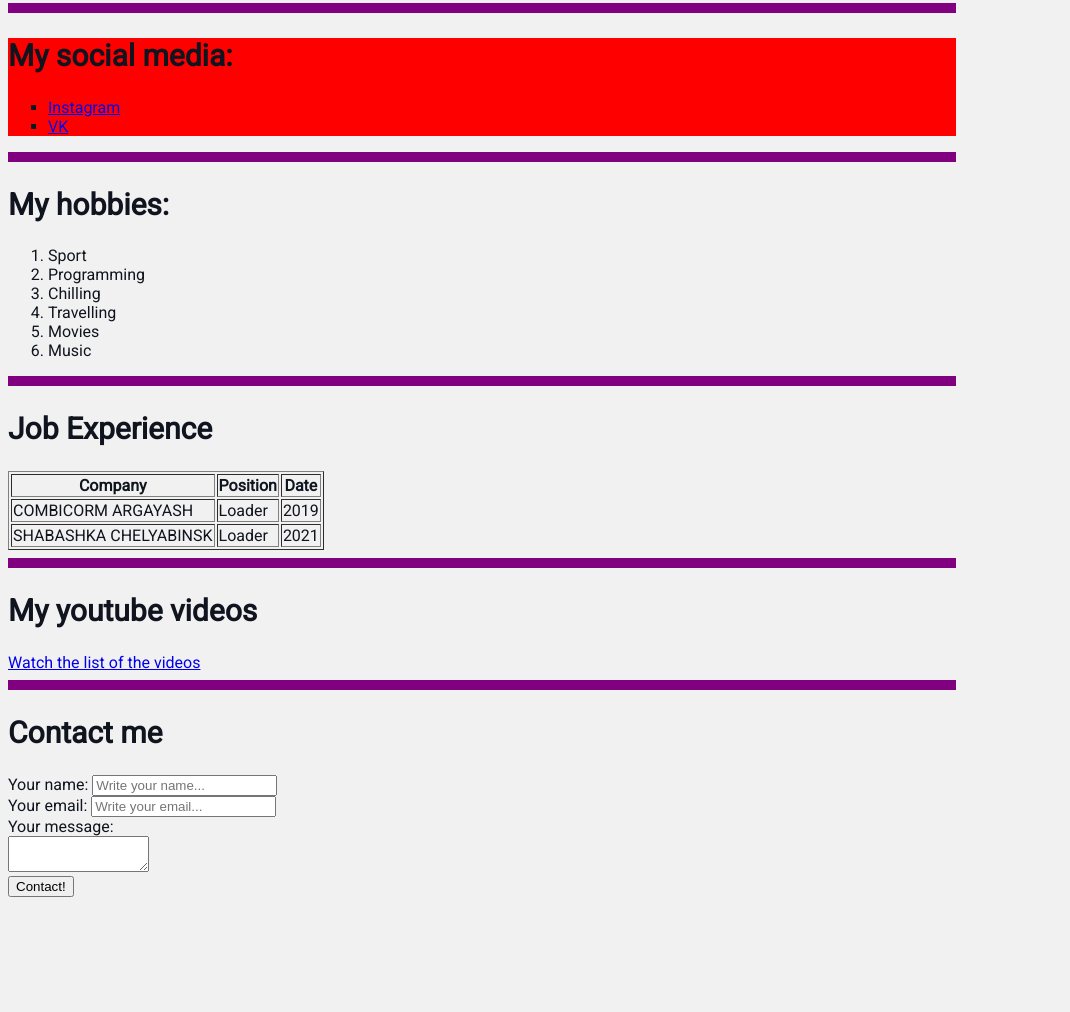
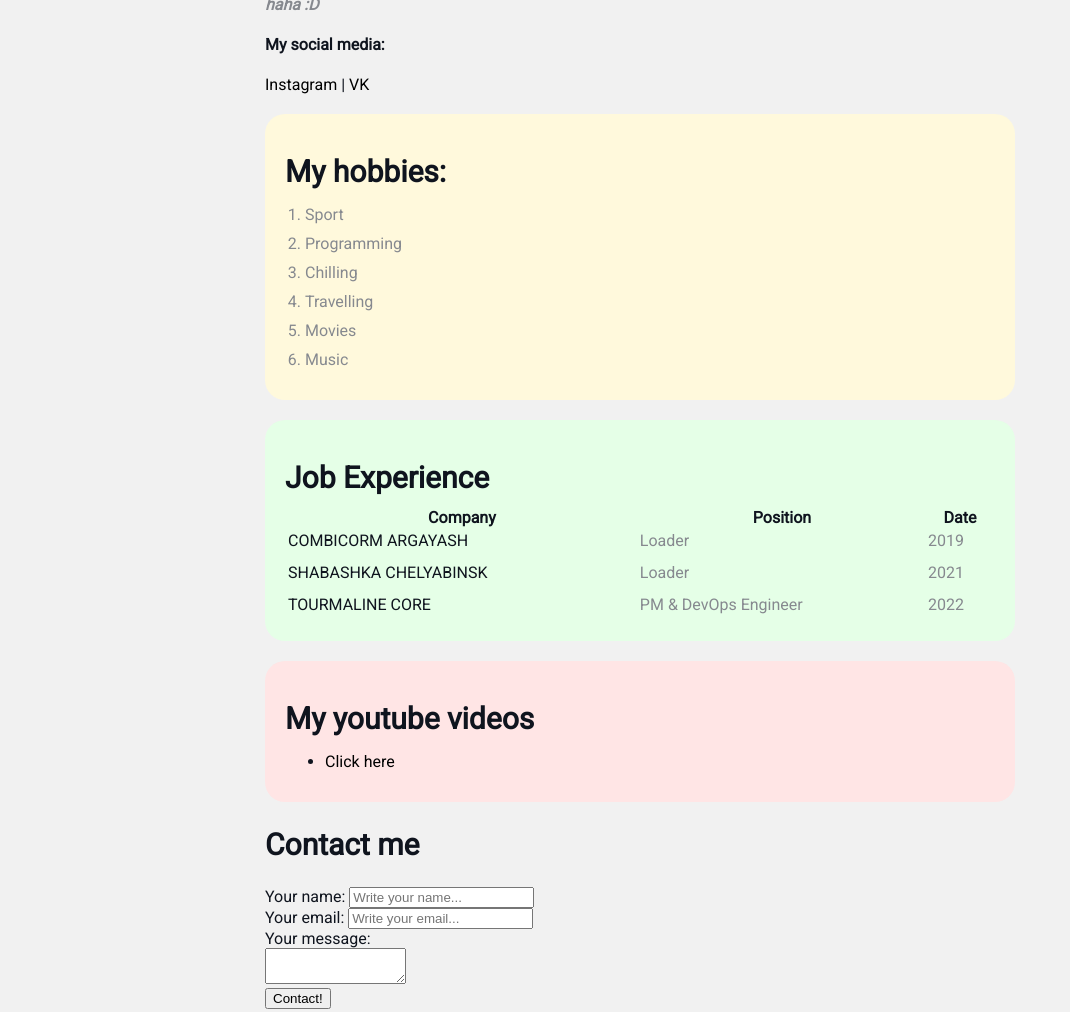
Before and after one commit to sergiobagd/myprofilepage, a plain HTML site: page index.html in a window 1280 px wide. Shown: the part 361-1373 px from the top of the page, without its empty margins (0-1070 px from the left). Before the commit the page ends 1266 px from the top, so only its background shows below. Drawn offline with Linux system fonts and the light colour scheme.

Commit message:
Add files via upload

```diff
--- a/index.html
+++ b/index.html
@@ -14,21 +14,21 @@
                         <p>I'm <strong>lazy</strong> piece of shit who can't manage his own life..</p>
                         <p>I like armwrestling, lifting heavy shit, listening music, walking on the street, chilling out and doing nothing haha :D</p>
 
+                        <h4>My social media:</h4>
+
+                <a href="https://instagram.com/sergiobagd" target="_blank">Instagram</a>
+                |
+                <a href="https://vk.com/sergiobagd" target="_blank">VK</a>
+
         </div>
 
-        <hr color="purple" size="10">
 
-        <div class="social">
-            <h2>My social media:</h2>
-            <ul type="square">
-                <li><a href="https://instagram.com/sergiobagd" target="_blank">Instagram</a></li>
-                <li><a href="https://vk.com/sergiobagd" target="_blank">VK</a></li>
-            </ul>
-        </div>
-        <hr color="purple" size="10">
 
+
+
+        <div class="card bg-yellow">
             <h2>My hobbies:</h2>
-        <ol>
+            <ol class="list">
                 <li>Sport</li>
                 <li>Programming</li>
                 <li>Chilling</li>
@@ -36,11 +36,11 @@
                 <li>Movies</li>
                 <li>Music</li>
             </ol>
+        </div>
 
-    <hr color="purple" size="10">
-
+        <div class="card bg-green">
             <h2>Job Experience</h2>
-        <table border="1">
+            <table class="table">
 
                 <tr>
                     <th>Company</th>
@@ -51,7 +51,7 @@
 
                 <tr>
                     <td>COMBICORM ARGAYASH</td>
-                <td>Loader</td>
+                    <td class="temp">Loader</td>
                     <td>2019</td>
                 </tr>
                 <tr>
@@ -59,15 +59,25 @@
                     <td>Loader</td>
                     <td>2021</td>
                 </tr>
+                <tr>
+                    <td>TOURMALINE CORE</td>
+                    <td>PM & DevOps Engineer</td>
+                    <td>2022</td>
+                </tr>
 
             </table>
+        </div>
 
-        <hr color="purple" size="10">
+        <div class="card bg-red">
+            <h2>My youtube videos</h2>
+            <ul class="link-list">
+                <li>
+                    <a href="https://www.youtube.com/c/SeregaBagdasaryan/videos" target="_blank">Click here</a>
+                </li>
+            </ul>
+        </div>
 
-        <h2>My youtube videos</h2>
-        <a href="youtube.html">Watch the list of the videos</a>
 
-        <hr color="purple" size="10">
 
         <h2>Contact me</h2>
         <form action="/">
@@ -85,5 +95,7 @@
             <input type="submit" value="Contact!">
         </form>
     </div>
+
+    <div style="margin-bottom: 500px;"></div>
 </body>
 </html>
--- a/styles.css
+++ b/styles.css
@@ -1,4 +1,10 @@
 @import url('https://fonts.googleapis.com/css2?family=Roboto&display=swap');
+
+/* * {
+   padding: 0;
+   margin: 0
+} */
+
 body {
     background-color: #f1f1f1;
     color: #0f141e;
@@ -8,6 +14,21 @@ body {
 
     /*font: normal 16 px 'Roboto', sans-serif;*/
 }
+
+a {
+   color:black;
+   text-decoration: none;
+}
+
+a:hover {
+   text-decoration: underline;
+}
+a:active {
+   color: blue;
+}
+a:visited {
+   color: grey;
+}
  h2 {
     font-size: 30px;
  }
@@ -16,6 +37,10 @@ body {
     width: 300px;
     border-radius: 28px;
     box-shadow: 4px 4px 14px rgba(0, 0, 0, 0.25);
+ }
+
+ .info {
+   margin-bottom: 20px;
  }
 
  .info p {
@@ -32,9 +57,85 @@ body {
 
 /* Box Model */
 .container {
-    width: 75%;
+    max-width: 750px;
+    margin: auto;
 }
 
-.social {
-    background: red;
+/* .social {
+    background: green;
+    /* padding: 15px; */
+    /* padding: 15px 40px; */
+    /* padding: 15px 20px 25px 30px; */
+    /* padding-top: 15px;
+    padding-right: 20px;
+    padding-bottom: 25px;
+    padding-left: 30px;
+    margin: 5px;
+
+    border: 5px solid red;
+    border-bottom-style: dotted;
+    border-top-width: 15px;
+    border-right-color: blue;
+ /* } */
+
+ /*.box-model > div {
+   float: left;
+   background: #000;
+   height: 200px;
+   border: 4px solid red;
+   width: 25%;
+   box-sizing: border-box;
+ } */
+
+.bg-yellow {
+   background:  #fff9dc;
  }
+
+.bg-green {
+   background: #e5ffe7;
+ }
+
+.bg-red {
+   background: #ffe5e5;
+ }
+.card {
+   padding: 15px 20px;
+
+   margin-bottom: 20px;
+   border-radius: 20px;
+}
+
+.card h2 {
+   margin-bottom: 10px;
+}
+
+.list {
+   padding: 0 20px;
+
+}
+
+.list li {
+   color: #86898f;
+   margin-bottom: 10px;
+
+}
+
+.table {
+   width: 100%;
+}
+
+.table td {
+   padding-bottom: 10px;
+}
+
+.table td:nth-child(2), .table td:nth-child(3) {
+   color: #86898f;
+}
+
+/* .table tr:nth-child(even) {
+   background: red;
+} */
+
+.link-list {
+   list-style: ;
+}
```
Lines whose indentation alone changed are shown as unchanged.
